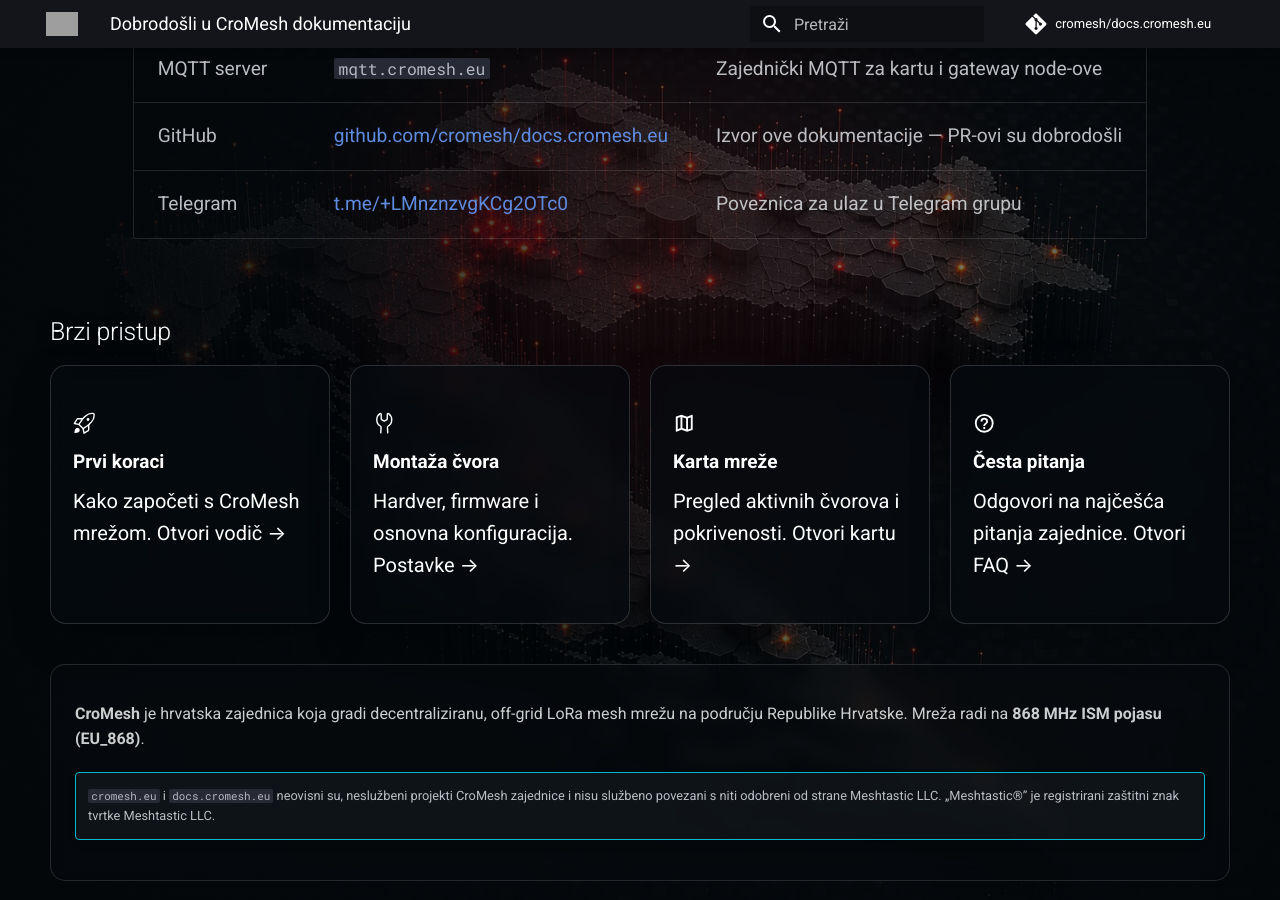
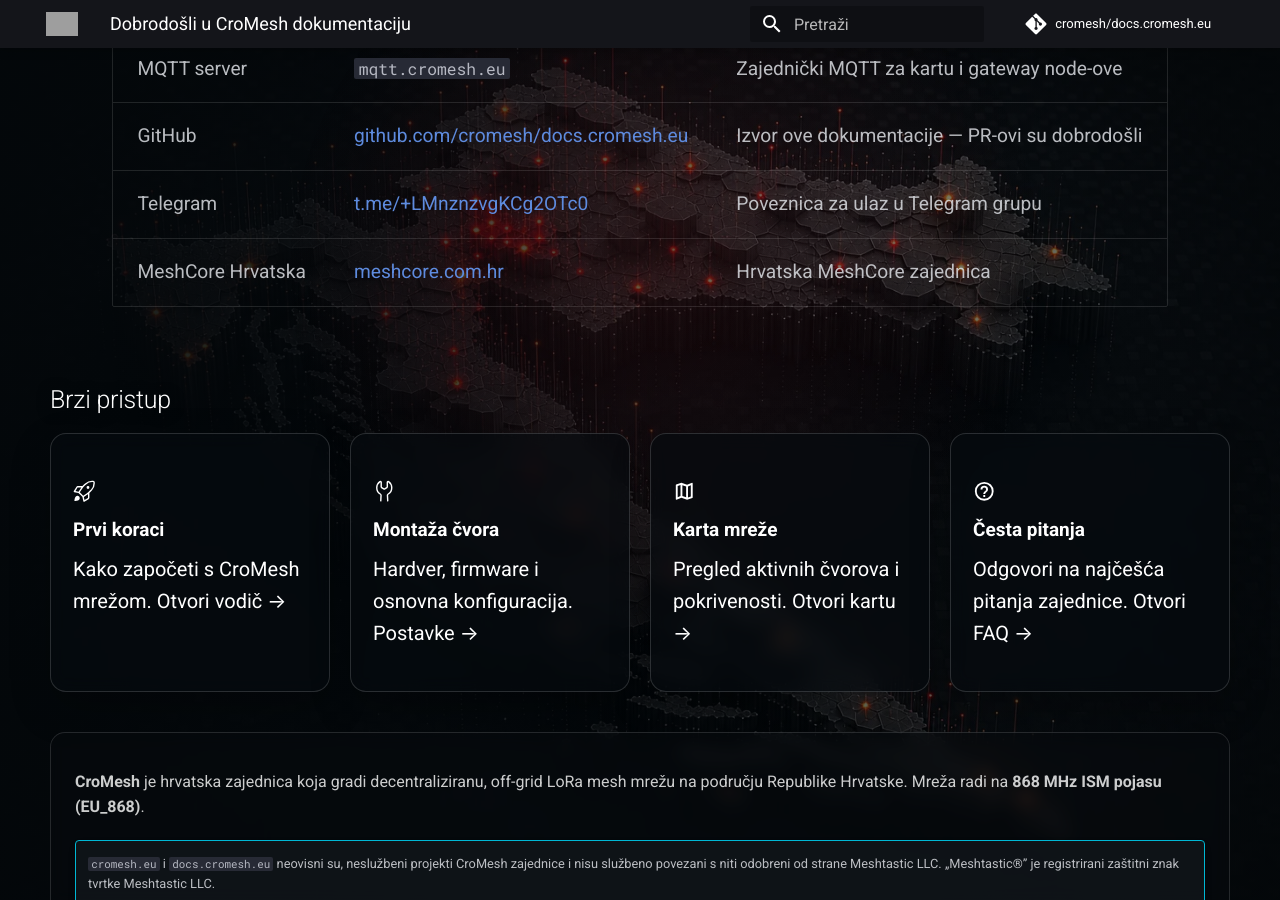
Before and after one commit to cromesh/docs.cromesh.eu, an MkDocs documentation site: the page built from docs/index.md, in a window 1280 px wide and 900 px high, scrolled down 1411 px. Built offline with MkDocs 1.6.1 and Material for MkDocs 9.7.7, drawn with Linux system fonts in a browser that asks for light colours; comment, search, counter and statistics services are not loaded; grey boxes are pictures that could not be loaded.

Commit message:
feat: add MeshCore Hrvatska link to Naše poveznice table

```diff
--- a/docs/index.md
+++ b/docs/index.md
@@ -66,6 +66,7 @@
 | MQTT server | `mqtt.cromesh.eu` | Zajednički MQTT za kartu i gateway node-ove |
 | GitHub | [github.com/cromesh/docs.cromesh.eu](https://github.com/cromesh/docs.cromesh.eu) | Izvor ove dokumentacije — PR-ovi su dobrodošli |
 | Telegram | [t.me/+LMnznzvgKCg2OTc0](https://t.me/+LMnznzvgKCg2OTc0) | Poveznica za ulaz u Telegram grupu |
+| MeshCore Hrvatska | [meshcore.com.hr](https://meshcore.com.hr/) | Hrvatska MeshCore zajednica |
 
 </div>
 
```
